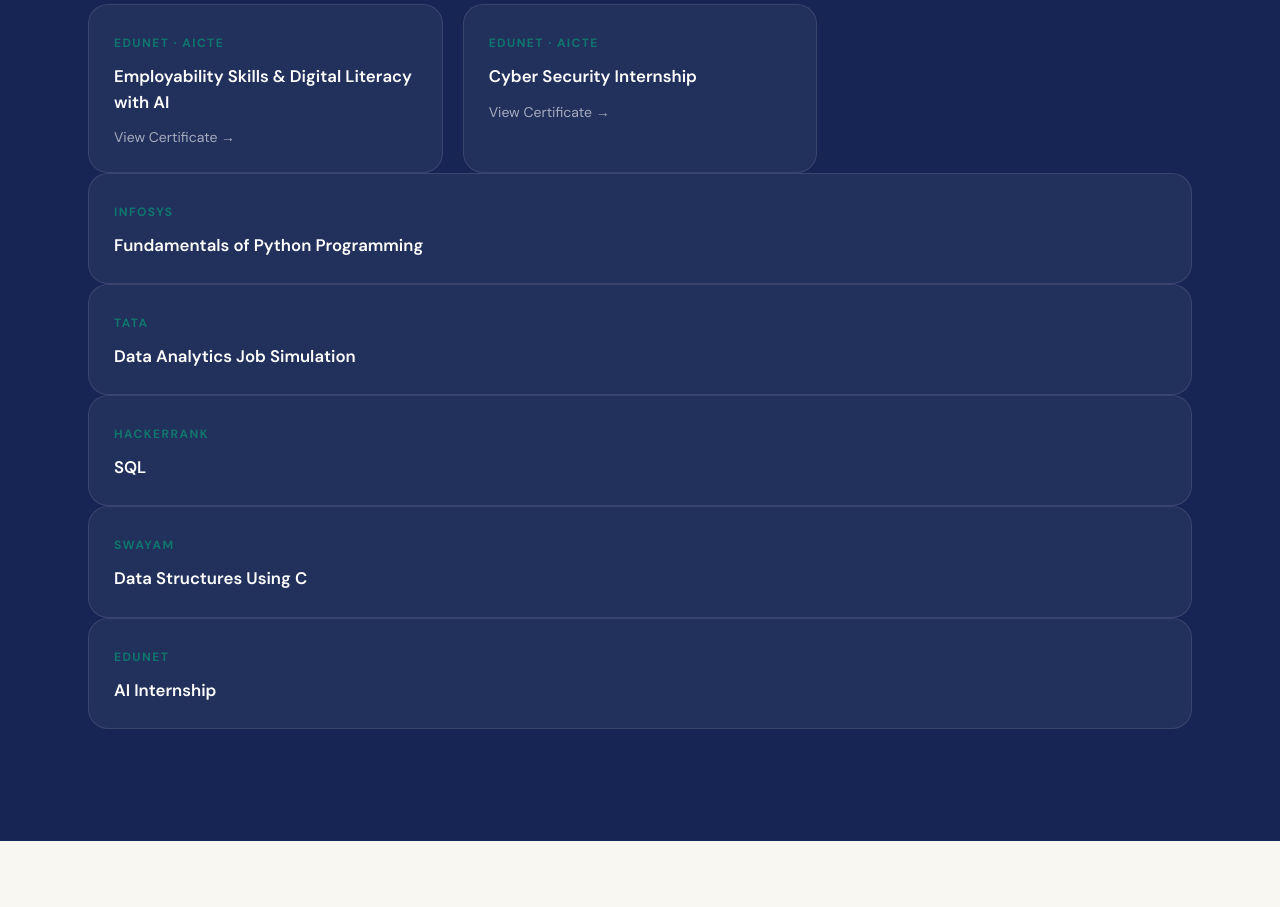
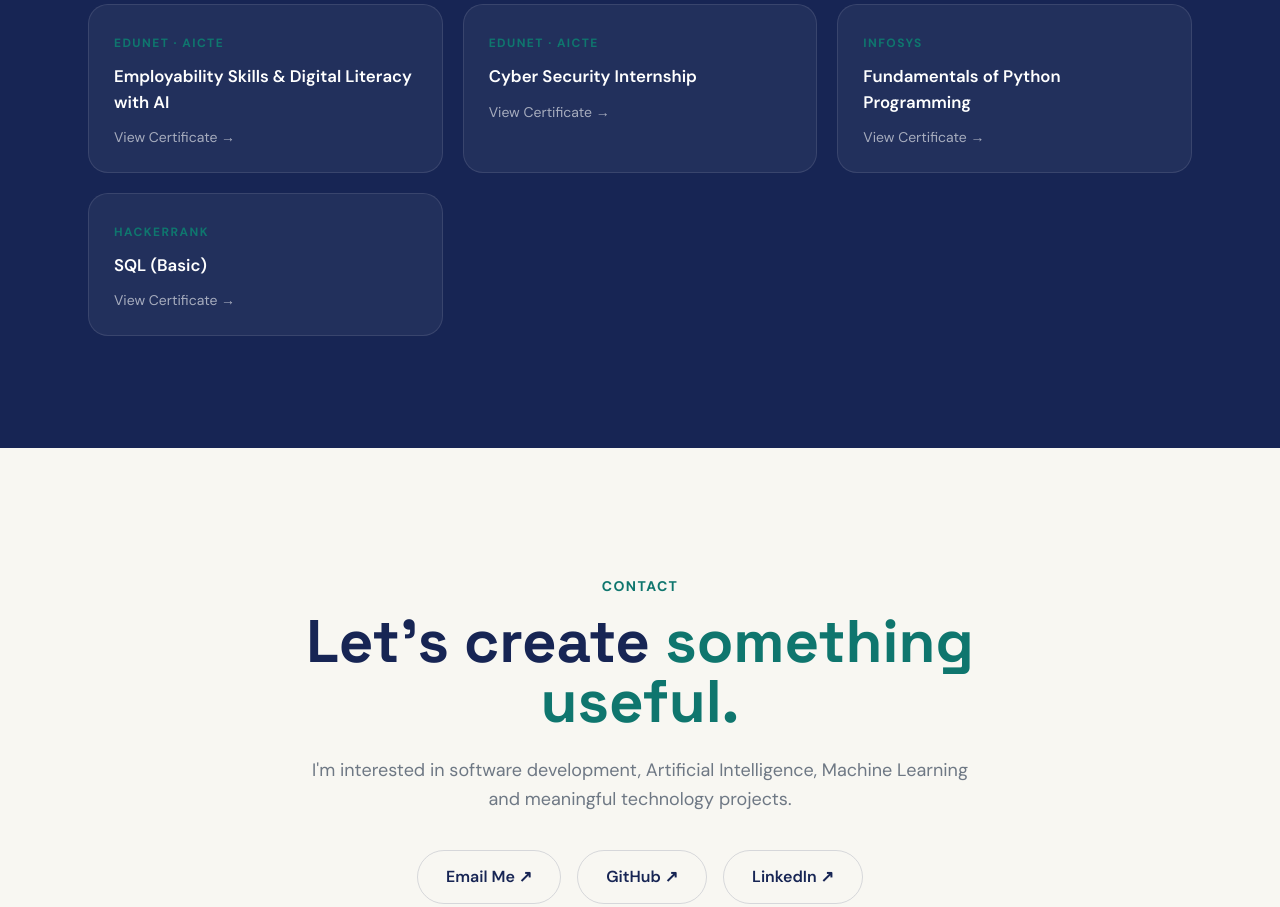
Before and after one commit to Karthik6-cpu/karthik-portfolio, a plain HTML site: page index.html in a window 1280 px wide. Shown: the part 5395-6302 px from the top of the page. Drawn offline with nearby package versions, Linux system fonts and the light colour scheme.

Commit message:
Add remaining portfolio files

```diff
--- a/index.html
+++ b/index.html
@@ -1250,7 +1250,7 @@
                         <p class="mt-3 text-sm text-white/60">View Certificate →</p>
                     </a>
 
-                    <a href="assets/certificates/AICTE%20B1%20PD%20Certificate-104.pdf"
+                                       <a href="assets/certificates/AICTE%20B1%20PD%20Certificate-104.pdf"
                         target="_blank"
                         rel="noopener noreferrer"
                         class="certificate-card reveal block">
@@ -1259,41 +1259,34 @@
                         <p class="mt-3 text-sm text-white/60">View Certificate →</p>
                     </a>
 
-                </div>
+
+                    <!-- Infosys Python -->
+                    <a href="assets/certificates/infosys%20python%20certificate.pdf"
+                        target="_blank"
+                        rel="noopener noreferrer"
+                        class="certificate-card reveal block">
+                        <span>INFOSYS</span>
+                        <h3>Fundamentals of Python Programming</h3>
+                        <p class="mt-3 text-sm text-white/60">View Certificate →</p>
+                    </a>
 
 
-                    <div class="certificate-card reveal">
-                        <span>INFOSYS</span>
-                        <h3>Fundamentals of Python Programming</h3>
-                    </div>
+                    <!-- HackerRank SQL -->
+                    <a href="assets/certificates/sql_basic%20certificate.pdf"
+                        target="_blank"
+                        rel="noopener noreferrer"
+                        class="certificate-card reveal block">
+                        <span>HACKERRANK</span>
+                        <h3>SQL (Basic)</h3>
+                        <p class="mt-3 text-sm text-white/60">View Certificate →</p>
+                    </a>
 
-
-                    <div class="certificate-card reveal">
-                        <span>TATA</span>
-                        <h3>Data Analytics Job Simulation</h3>
-                    </div>
-
-
-                    <div class="certificate-card reveal">
-                        <span>HACKERRANK</span>
-                        <h3>SQL</h3>
-                    </div>
-
-
-                    <div class="certificate-card reveal">
-                        <span>SWAYAM</span>
-                        <h3>Data Structures Using C</h3>
-                    </div>
-
-
-                    <div class="certificate-card reveal">
-                        <span>EDUNET</span>
-                        <h3>AI Internship</h3>
-                    </div>
 
                 </div>
 
             </div>
+
+        </section>
 
         </section>
 
@@ -1339,7 +1332,7 @@
 
     <a href="mailto:karthikchallapalli666@gmail.com"
         class="px-7 py-3.5 rounded-full border border-navy/15 text-navy font-semibold hover:border-teal hover:text-teal transition">
-        Email Me
+        Email Me ↗
     </a>
 
     <a href="https://github.com/Karthik6-cpu"
```
Also changed, not shown: 3 other files.
